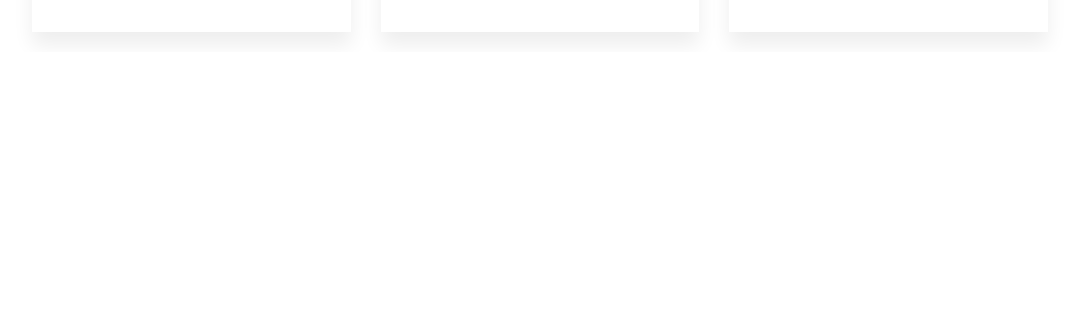
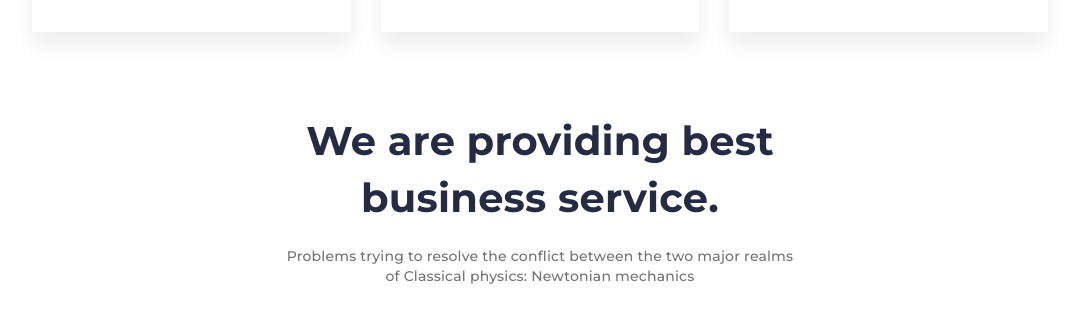
Before and after one commit to dmitriy-olhovsky/pt-internet-technologies-2022, a website built with webpack: page src/index.html in a window 1280 px wide. Shown: the part 748-1070 px from the top of the page, without its empty margins (100-1171 px from the left). Before the commit the page ends 800 px from the top, so only its background shows below. Built offline with nearby package versions, Linux system fonts and the light colour scheme; files whose address does not match are found by name.

Commit message:
[WIP] About section

```diff
--- a/src/index.html
+++ b/src/index.html
@@ -96,5 +96,15 @@
             </div>
         </div>
     </header>
+
+    <section class="section section-about">
+      <div class="section-about__container">
+        <header class="section-about__header">
+          <h2 class="title-2">We are providing best business service.</h2>
+          <p>Problems trying to resolve the conflict between the two major realms
+            of Classical physics: Newtonian mechanics </p>
+        </header>
+      </div>
+    </section>
 </body>
 </html>
--- a/src/scss/app.scss
+++ b/src/scss/app.scss
@@ -22,6 +22,7 @@
 
 /* Sections */
 @import 'sections/header';
+@import 'sections/about';
 
 /* Browser specific styles */
 @import 'dirty/hacks';
--- a/src/scss/base/_global.scss
+++ b/src/scss/base/_global.scss
@@ -2,6 +2,20 @@ body {
     font-family: 'Montserrat', sans-serif;
 }
 
+p {
+    font-weight: 500;
+    font-size: 14px;
+    line-height: 20px;
+
+    letter-spacing: 0.2px;
+
+    color: $second-text-color;
+}
+
+[class$="__container"] {
+    margin: 0 auto;
+    max-width: 1046px;
+}
 .container {
     margin: 0 auto;
     max-width: 1046px;
@@ -16,6 +30,30 @@ body {
         padding-left: 15px;
         padding-right: 15px;
     }
+}
+
+[class$="__header"] {
+    margin: 0 auto;
+    max-width: 510px;
+    text-align: center;
+}
+
+.title-2 {
+    font-weight: 700;
+    font-size: 40px;
+    line-height: 57px;
+
+    text-align: center;
+    letter-spacing: 0.2px;
+
+    color: $text-color;
+
+    margin-bottom: 20px;
+}
+
+.section {
+    padding-top: 100px;
+    padding-bottom: 100px;
 }
 
 .button {
```
Also changed, not shown: docs/index.html (+10 -0 lines), docs/css/app.css, src/scss/sections/_about.scss (added).
